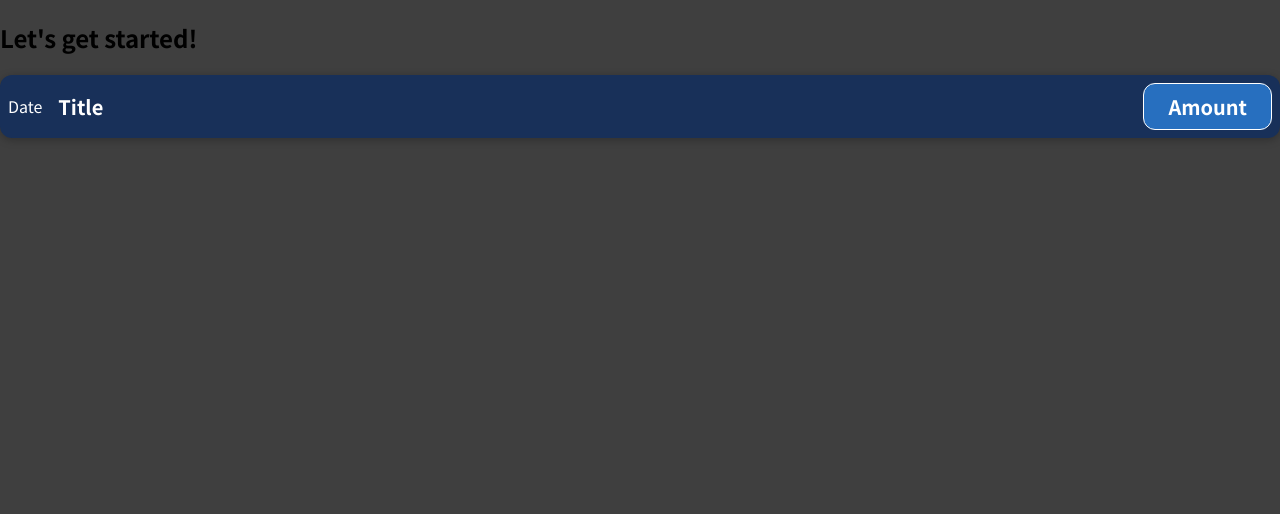
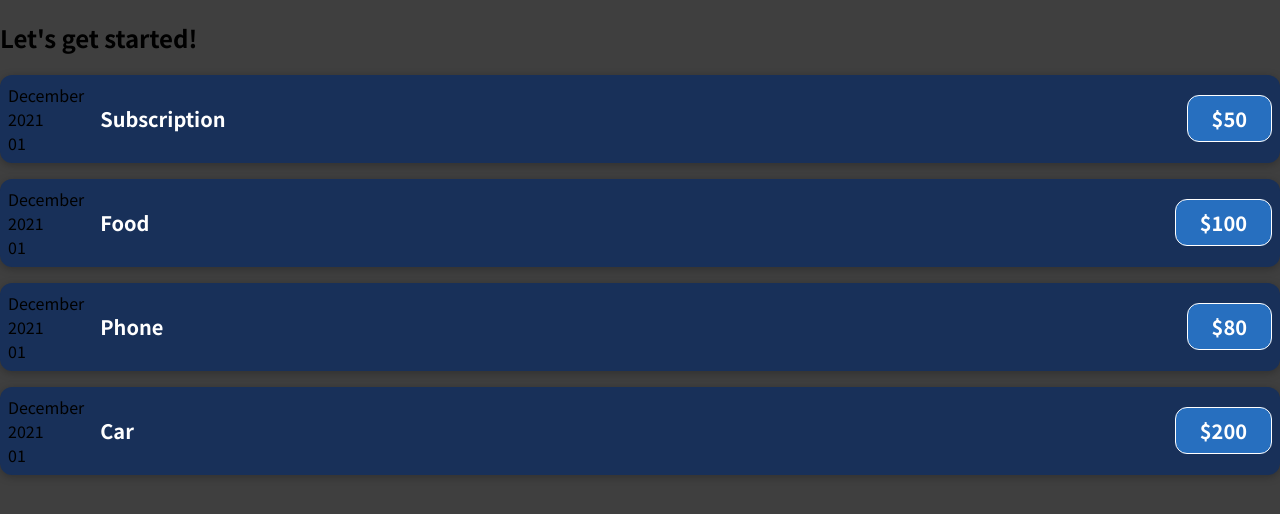
Before and after one commit to fahdHussain/react-budget-app, a JavaScript app: page / in a window 1280 px wide. Shown: the top 514 px of the page. Built offline with nearby package versions, Linux system fonts and the light colour scheme.

Commit message:
Added expense items

```diff
--- a/src/App.js
+++ b/src/App.js
@@ -1,10 +1,36 @@
-import ExpenseItem from './components/ExpenseItem';
+import ExpenseItem from "./components/ExpenseItem";
 
 function App() {
+  const expenses = [
+    { id: 'e1', title: "Subscription", amount: 50, date: new Date(2021, 11, 1) },
+    { id: 'e2', title: "Food", amount: 100, date: new Date(2021, 11, 1) },
+    { id: 'e3', title: "Phone", amount: 80, date: new Date(2021, 11, 1) },
+    { id: 'e4', title: "Car", amount: 200, date: new Date(2021, 11, 1) },
+  ];
+
   return (
     <div>
       <h2>Let's get started!</h2>
-      <ExpenseItem></ExpenseItem>
+      <ExpenseItem
+        title={expenses[0].title}
+        amount={expenses[0].amount}
+        date={expenses[0].date}
+      ></ExpenseItem>
+      <ExpenseItem
+        title={expenses[1].title}
+        amount={expenses[1].amount}
+        date={expenses[1].date}
+      ></ExpenseItem>
+      <ExpenseItem
+        title={expenses[2].title}
+        amount={expenses[2].amount}
+        date={expenses[2].date}
+      ></ExpenseItem>
+      <ExpenseItem
+        title={expenses[3].title}
+        amount={expenses[3].amount}
+        date={expenses[3].date}
+      ></ExpenseItem>
     </div>
   );
 }
--- a/src/components/ExpenseItem.css
+++ b/src/components/ExpenseItem.css
@@ -18,15 +18,6 @@
   justify-content: flex-start;
   flex: 1;
 }
-.expense-item__date {
-  color: #183059;
-  font-size: 1rem;
-  /*flex: 1;
-  margin: 0 1rem;
-  */
-  color: white;
-}
-
 .expense-item h2 {
   color: #183059;
   font-size: 1rem;
--- a/src/components/ExpenseItem.js
+++ b/src/components/ExpenseItem.js
@@ -1,12 +1,20 @@
-import './ExpenseItem.css';
+import "./ExpenseItem.css";
 
-function ExpenseItem() {
+function ExpenseItem(props) {
+  const month = props.date.toLocaleString("en-us", { month: "long" });
+  const day = props.date.toLocaleString("en-us", { day: "2-digit" });
+  const year = props.date.getFullYear();
+
   return (
     <div className="expense-item">
-      <div className="expense-item__date">Date</div>
+      <div>
+        <div>{month}</div>
+        <div>{year}</div>
+        <div>{day}</div>
+      </div>
       <div className="expense-item__description">
-        <h2>Title</h2>
-        <div className="expense-item__price">Amount</div>
+        <h2>{props.title}</h2>
+        <div className="expense-item__price">${props.amount}</div>
       </div>
     </div>
   );
```
